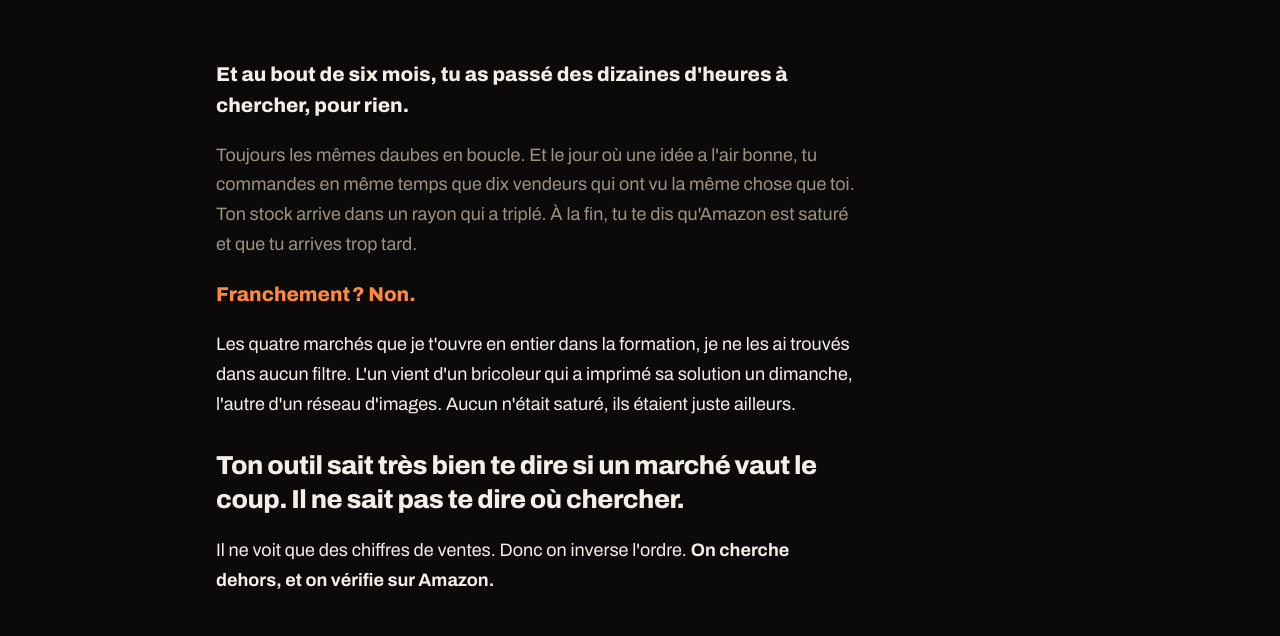
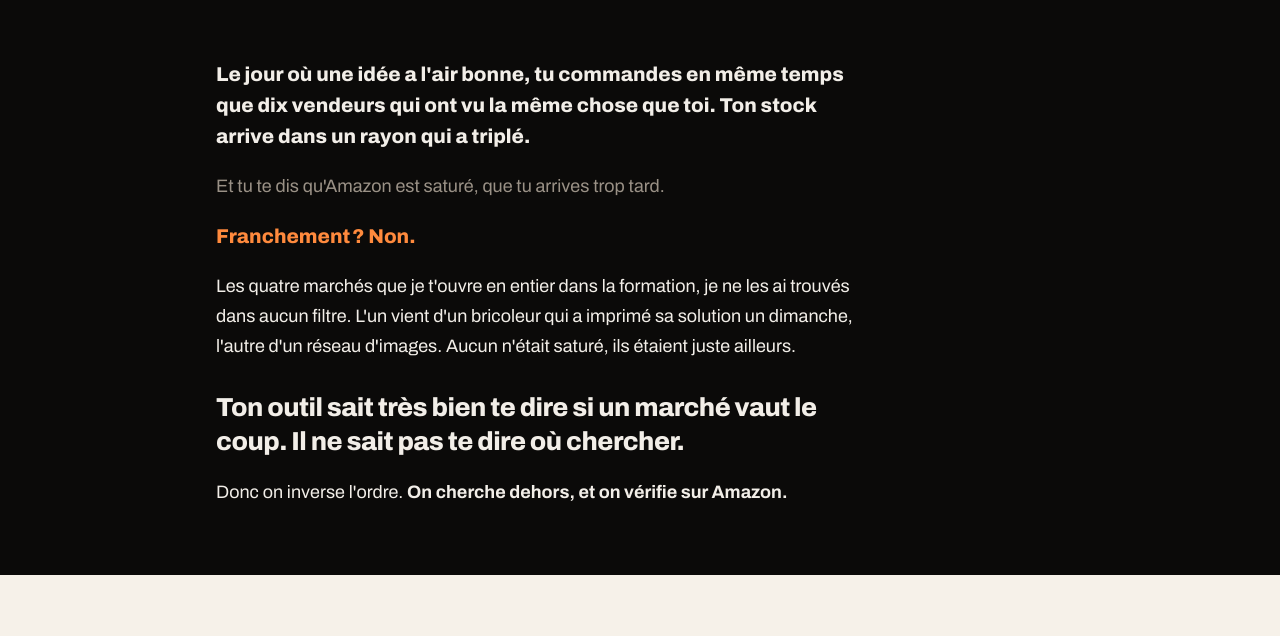
Before and after one commit to ClemGom/le-sonar, a plain HTML site: page index.html in a window 1280 px wide. Shown: the part 2473-3109 px from the top of the page. Drawn offline with Linux system fonts and the light colour scheme.

Commit message:
Le bloc problème garde la peur et lâche la complainte
« Six mois, des dizaines d'heures, toujours les mêmes daubes »
répétait ce que l'E1 vient de dire au lecteur arrivé par email.
La phrase qui travaille vraiment est celle où son argent part, le
stock qui arrive dans un rayon qui a triplé. Elle passe en avant,
la conclusion fausse reste en gris, et la réfutation suit.

L'offre à 399 € ne compte plus dix analyses à produire, sur une page
qui promet une soirée. La relecture reste le livrable.

Co-Authored-By: Claude Opus 5 <noreply@anthropic.com>

```diff
--- a/index.html
+++ b/index.html
@@ -452,12 +452,12 @@ p{text-wrap:pretty}
     </div>
   </figure>
 
-  <p class="lead strong mt-m">Et au bout de six mois, tu as passé des dizaines d'heures à chercher, pour rien.</p>
-  <p class="muted">Toujours les mêmes daubes en boucle. Et le jour où une idée a l'air bonne, tu commandes en même temps que dix vendeurs qui ont vu la même chose que toi. Ton stock arrive dans un rayon qui a triplé. À la fin, tu te dis qu'Amazon est saturé et que tu arrives trop tard.</p>
+  <p class="lead strong mt-m">Le jour où une idée a l'air bonne, tu commandes en même temps que dix vendeurs qui ont vu la même chose que toi. Ton stock arrive dans un rayon qui a triplé.</p>
+  <p class="muted">Et tu te dis qu'Amazon est saturé, que tu arrives trop tard.</p>
   <p class="lead amber strong">Franchement ? Non.</p>
   <p>Les quatre marchés que je t'ouvre en entier dans la formation, je ne les ai trouvés dans aucun filtre. L'un vient d'un bricoleur qui a imprimé sa solution un dimanche, l'autre d'un réseau d'images. Aucun n'était saturé, ils étaient juste ailleurs.</p>
   <p class="kick mt-m">Ton outil sait très bien te dire si un marché vaut le coup. Il ne sait pas te dire où chercher.</p>
-  <p>Il ne voit que des chiffres de ventes. Donc on inverse l'ordre. <b>On cherche dehors, et on vérifie sur Amazon.</b></p>
+  <p>Donc on inverse l'ordre. <b>On cherche dehors, et on vérifie sur Amazon.</b></p>
 </div></section>
 
 <section class="band light" id="etape-1"><div class="in stack">
@@ -756,7 +756,7 @@ p{text-wrap:pretty}
       <p class="big">399 €</p>
       <ul class="incl">
         <li>Tout Le Sonar.</li>
-        <li>Tu fais tes dix analyses, je les relis une par une. Je te dis par écrit où ta lecture des chiffres est juste, et où elle te trompe.</li>
+        <li>Tu me montres tes pistes, je les relis une par une. Je te dis par écrit où ta lecture des chiffres est juste, et où elle te trompe.</li>
         <li>Puis une heure en visio sur ta meilleure piste, avant que tu passes commande. Enregistrée, tu la gardes.</li>
       </ul>
       <p class="pitch">Tu ne mets pas 8 000 € dans un stock sans un deuxième avis.</p>
@@ -767,7 +767,7 @@ p{text-wrap:pretty}
   </div>
   <div class="guar-strip" id="garantie"><svg viewBox="0 0 24 24" aria-hidden="true"><path d="M12 3l7.5 3v5.5c0 4.6-3.2 8.3-7.5 9.5-4.3-1.2-7.5-4.9-7.5-9.5V6z"/><path d="M8.8 12.2l2.2 2.2 4.3-4.6"/></svg><span><b>Tu sors un produit à vendre, ou tu es remboursé.</b> Sur les deux options. Applique la méthode, et si tu ne sors rien, je te rembourse. Les conditions exactes sont dans les CGV.</span></div>
   <p class="fine"><b>Ce que je ne garantis pas, c'est une vente.</b> Ce que je contrôle, c'est que la méthode te sorte des produits à évaluer, et c'est là-dessus que je m'engage.</p>
-  <p class="fine"><b>Dix places sur la validation.</b> Lire dix analyses et y répondre me prend deux heures par personne. Quand les dix sont prises, je ferme au lieu de bâcler.</p>
+  <p class="fine"><b>Dix places sur la validation.</b> Relire les pistes de quelqu'un et y répondre me prend deux heures. Quand les dix sont prises, je ferme au lieu de bâcler.</p>
 </div></section>
 
 <section class="band light"><div class="in stack">
```
